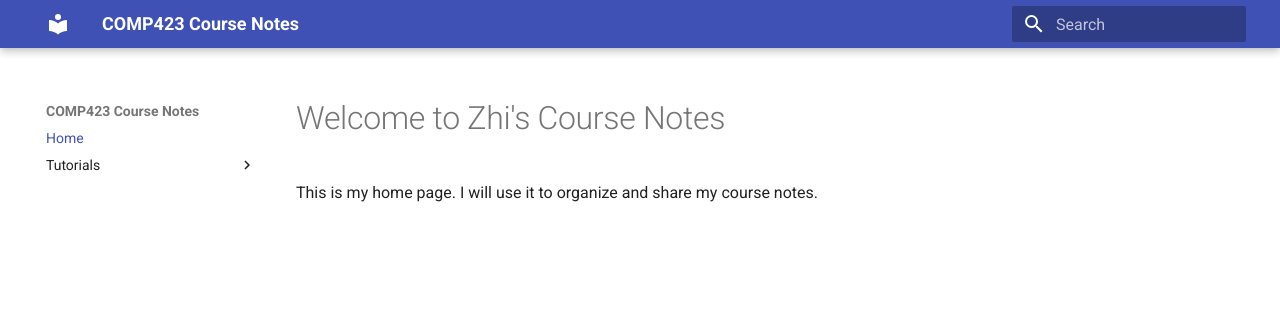
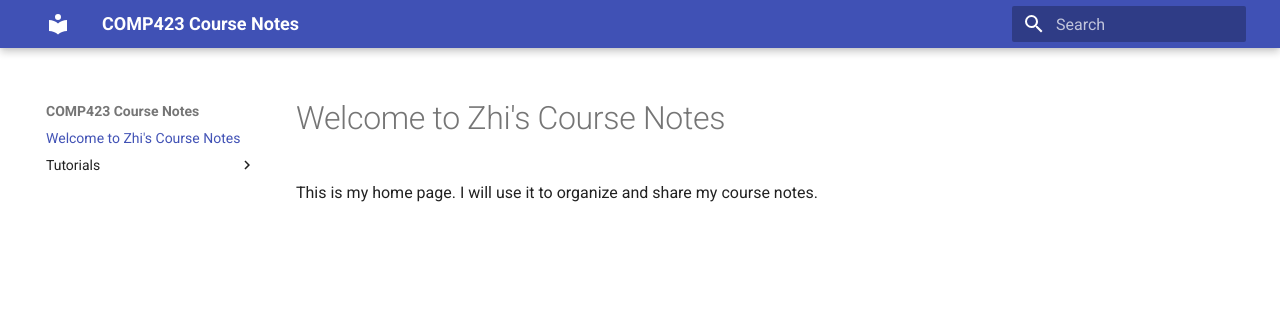
Before and after one commit to zyang310/comp423-course-notes, an MkDocs documentation site: the page built from docs/index.md, in a window 1280 px wide. Shown: the top 322 px of the page. Built offline with MkDocs 1.6.1 and Material for MkDocs 9.7.7, drawn with Linux system fonts in a browser that asks for light colours; part of the change alters nothing that is shown.

Commit message:
deleted nav in mkdoc and moved tutorials folder

```diff
--- a/mkdocs.yml
+++ b/mkdocs.yml
@@ -1,7 +1,3 @@
 site_name: COMP423 Course Notes
 theme:
   name: material
-nav:
-  - Home: index.md
-  - Tutorials:
-      - "Go Setup": tutorials/go-setup.md
```
Also changed, not shown: docs/tutorials/go-setup.md (renamed from tutorials/go-setup.md).
